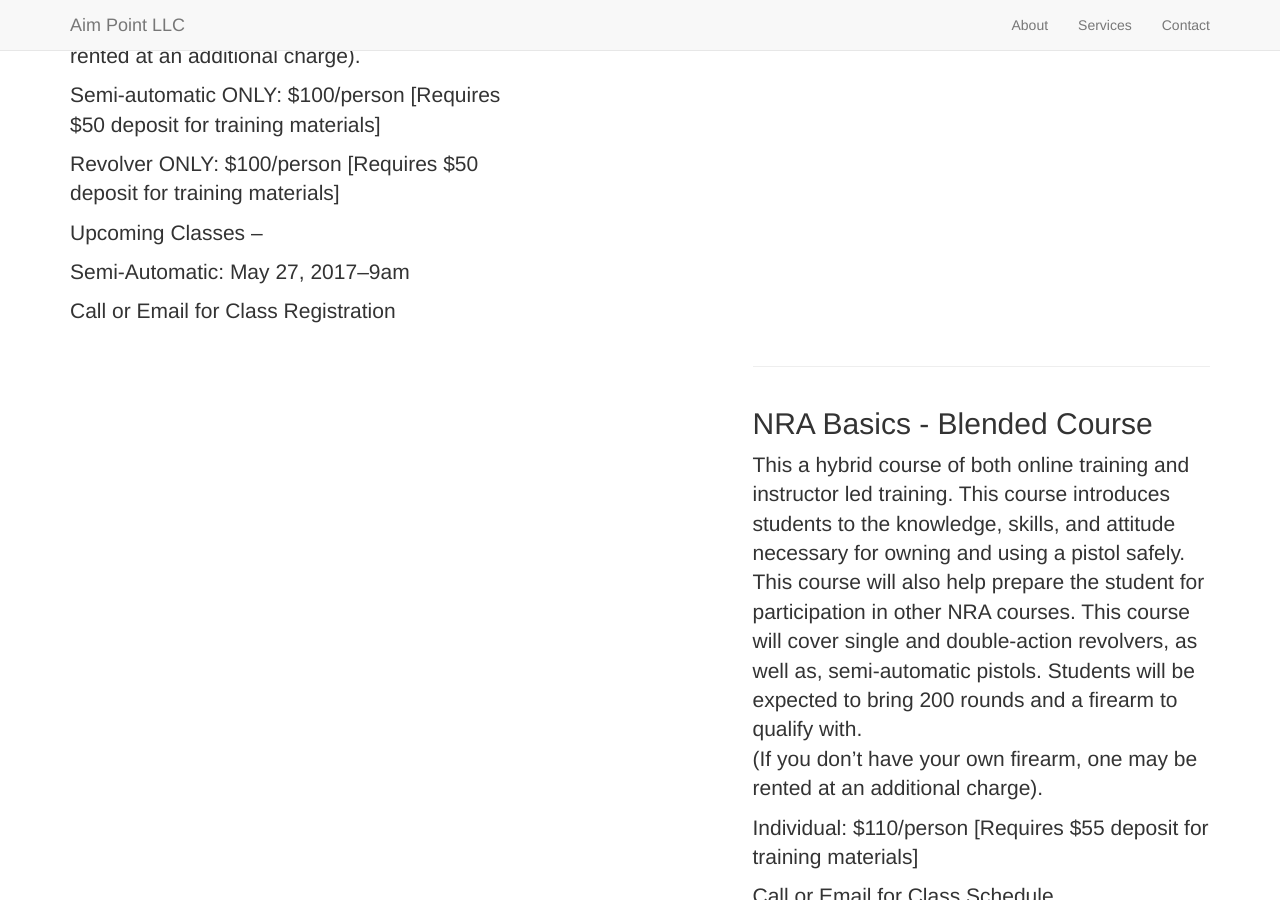
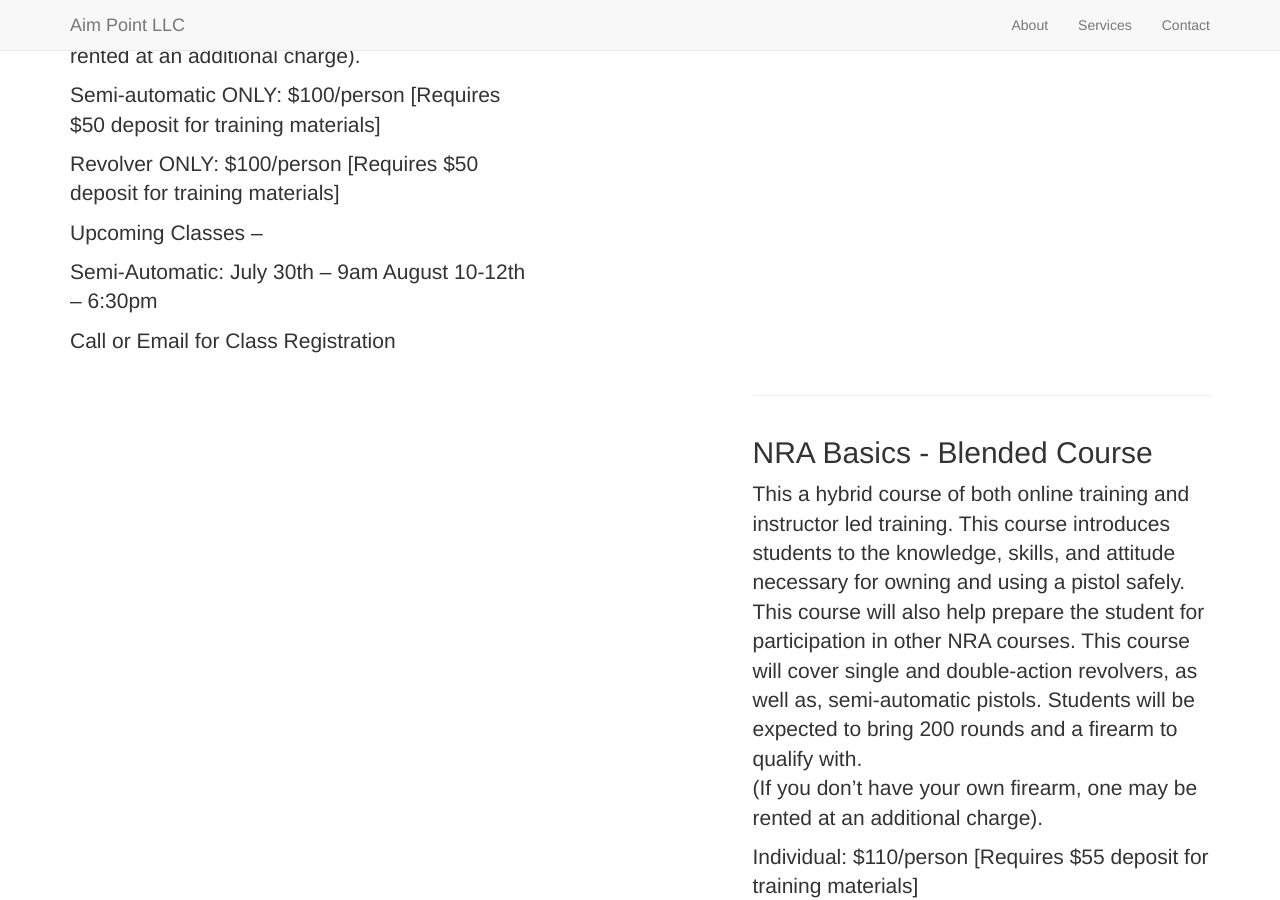
Before and after one commit to aimpoint/aimpoint.github.io, a Jekyll site: the page built from _posts/2016-1-4-basics1.markdown, in a window 1280 px wide and 900 px high, scrolled down 1405 px. Built offline with Jekyll 4.4.1, drawn with Linux system fonts in a browser that asks for light colours; nearby versions of some CDN libraries; library files that are not in the unit come from our copies.

Commit message:
Update 2016-1-4-basics1.markdown

```diff
--- a/_posts/2016-1-4-basics1.markdown
+++ b/_posts/2016-1-4-basics1.markdown
@@ -17,7 +17,8 @@
 
 Upcoming Classes --
 
-Semi-Automatic: May 27, 2017--9am
+Semi-Automatic: July 30th -- 9am
+                August 10-12th -- 6:30pm
 
 
 Call or Email for Class Registration
```
